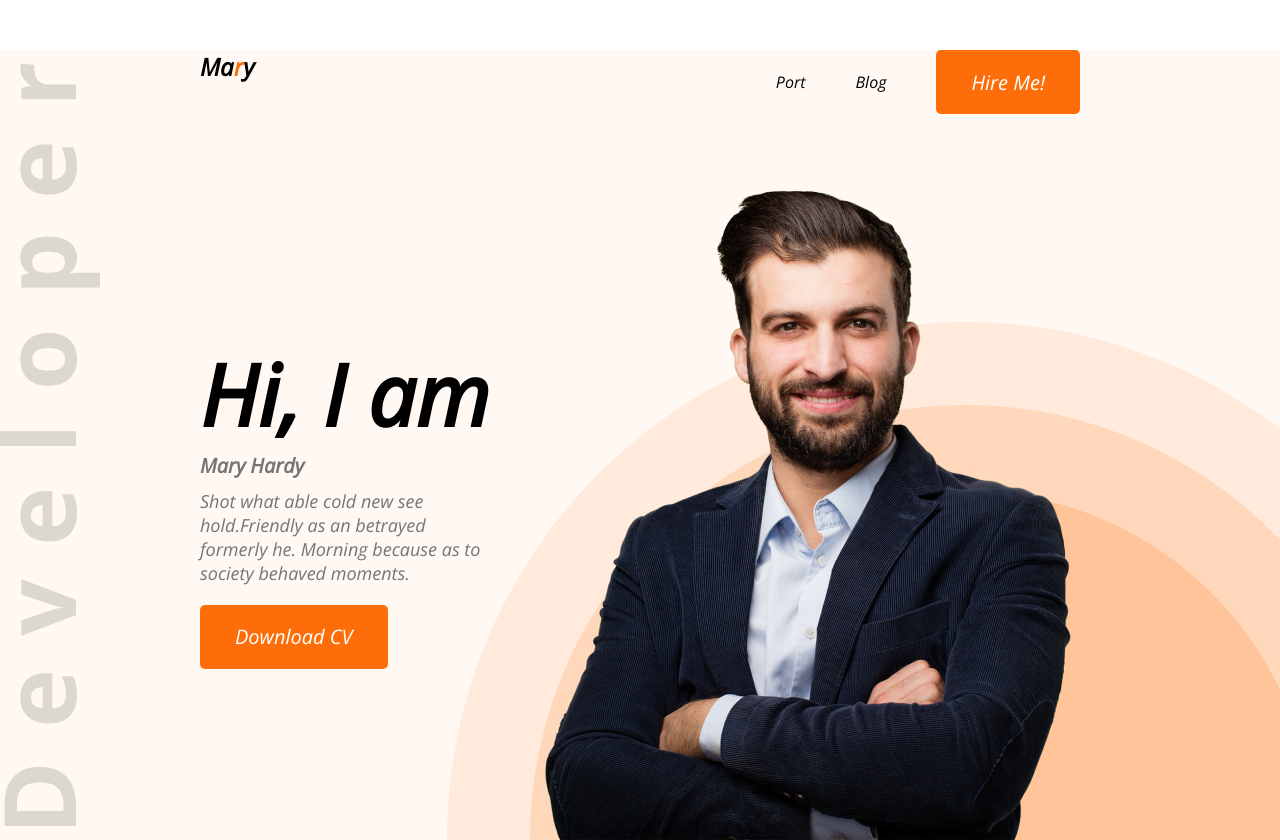
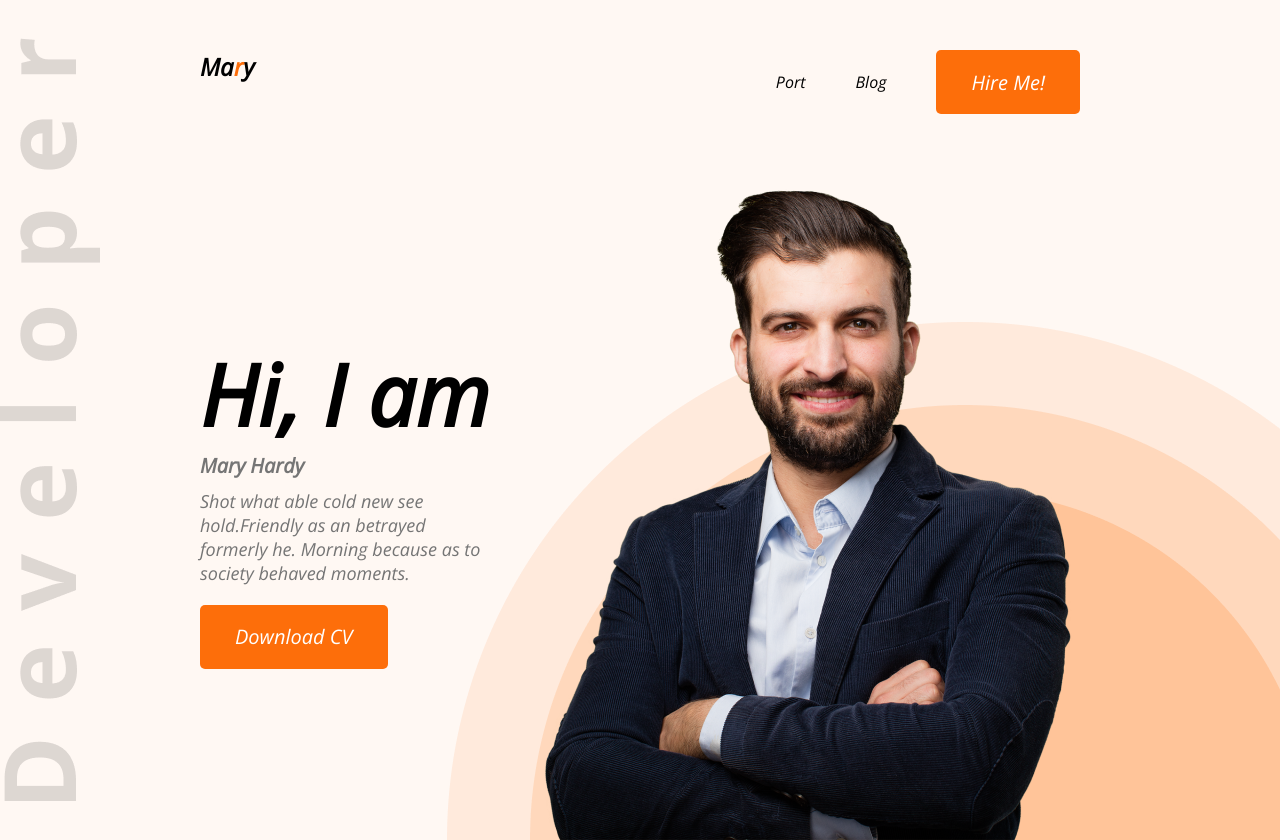
Before and after one commit to rijbe/devolopar-portfoli, a plain HTML site: page index.html in a window 1280 px wide. Shown: the top 840 px of the page. Drawn offline with nearby package versions, Linux system fonts and the light colour scheme.

Commit message:
added to margin

```diff
--- a/style.css
+++ b/style.css
@@ -13,7 +13,7 @@
 nav{
     display: flex;
     justify-content: space-between;
-    margin: 50px 200px;
+    padding: 50px 200px;
 }
 nav ul{
     display: flex;
@@ -152,6 +152,7 @@ main{
 .contact{
     display: flex;
     gap: 100px;
+    margin-top: 50px;
     background: #fff8f3;
     padding: 120px 200px;
 }
```
